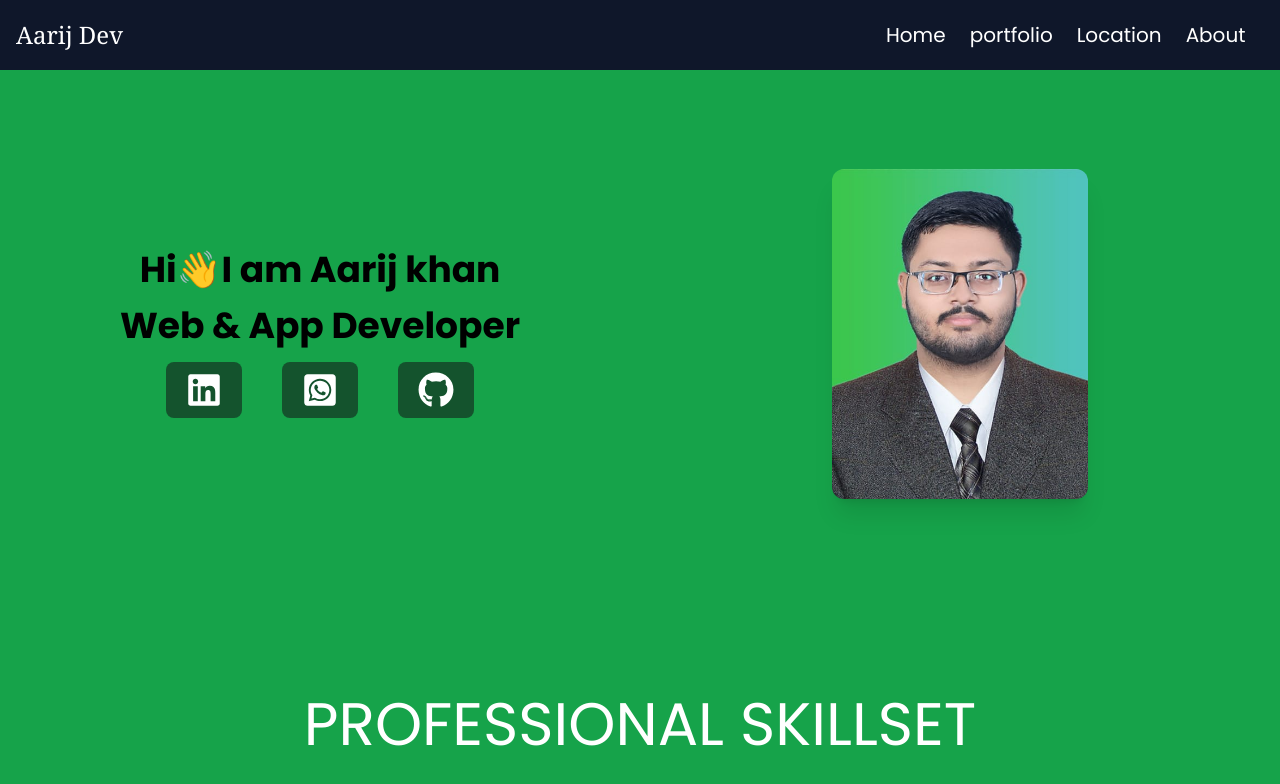
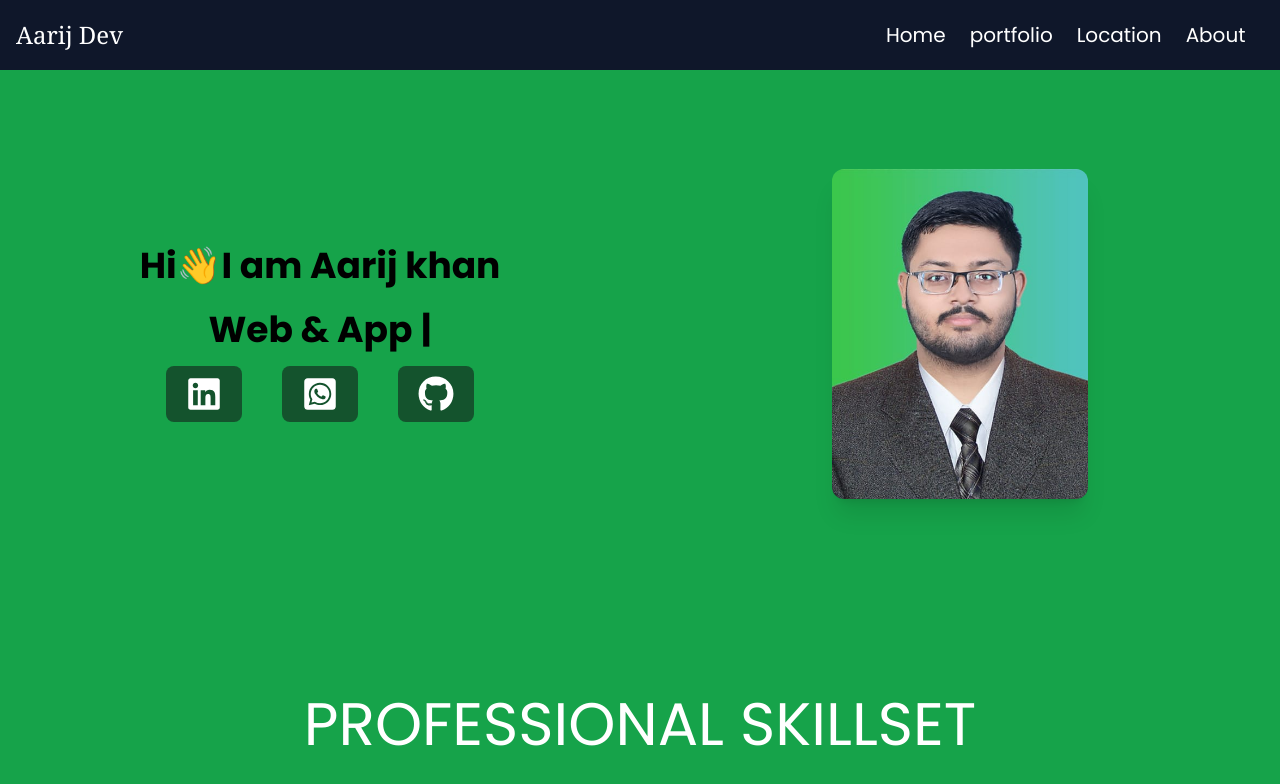
Before and after one commit to Aarij-khan/react-portfolio, a React (Vite) app: page / in a window 1280 px wide. Shown: the top 784 px of the page. Built offline with nearby package versions, Linux system fonts and the light colour scheme.

Commit message:
typewriter update

```diff
--- a/package.json
+++ b/package.json
@@ -15,7 +15,8 @@
     "react": "^18.3.1",
     "react-dom": "^18.3.1",
     "react-icons": "^5.3.0",
-    "react-router-dom": "^6.26.1"
+    "react-router-dom": "^6.26.1",
+    "typewriter-effect": "^2.21.0"
   },
   "devDependencies": {
     "@eslint/js": "^9.9.0",
--- a/src/home.jsx
+++ b/src/home.jsx
@@ -3,15 +3,23 @@ import Navbar from "./navbar";
 import pic from "./assets/profile.jpeg";
 import AOS from "aos";
 import "aos/dist/aos.css";
+import Typewriter from 'typewriter-effect';
 import { useEffect } from "react";
 import { IoLogoCss3 } from "react-icons/io5";
 import { RiTailwindCssFill } from "react-icons/ri";
 import { FaJs } from "react-icons/fa6";
 import { TbBrandReactNative } from "react-icons/tb";
 import { IoLogoFirebase } from "react-icons/io5";
-import { FaSquareGit ,FaLinkedin} from "react-icons/fa6";
+import { FaSquareGit, FaLinkedin } from "react-icons/fa6";
 import { SiNextdotjs } from "react-icons/si";
-import { FaGithub,FaWhatsappSquare ,FaPhoneAlt,FaHtml5,FaReact,FaBootstrap } from "react-icons/fa";
+import {
+  FaGithub,
+  FaWhatsappSquare,
+  FaPhoneAlt,
+  FaHtml5,
+  FaReact,
+  FaBootstrap,
+} from "react-icons/fa";
 import Footer from "./footer";
 import { Link } from "react-router-dom";
 function Home() {
@@ -23,7 +31,7 @@ function Home() {
     });
   }, []);
   const handleCall = () => {
-    window.location.href = 'tel:+92282183869';
+    window.location.href = "tel:+92282183869";
   };
 
   return (
@@ -35,29 +43,38 @@ function Home() {
           data-aos="fade-right"
         >
           <h1 className="font-poppins">Hi👋I am Aarij khan</h1>
-          <h1 className="font-poppins">Web & App Developer</h1>
+          {/* <h1 className="font-poppins">Web & App Developer</h1> */}
+          <h1 className="font-poppins mt-2">
+            <Typewriter
+              options={{
+                strings: ["Web & App Developer", "Software engineer"],
+                autoStart: true,
+                loop: true,
+              }}
+            />
+          </h1>
           <div className="flex gap-2 sm:gap-10 ">
-            <Link to={'https://www.linkedin.com/in/aarij-raza-146364328'}>
+            <Link to={"https://www.linkedin.com/in/aarij-raza-146364328"}>
               <div className="flex items-center  focus:outline-none text-white bg-green-900 hover:bg-green-500 focus:ring-4 focus:ring-green-100 font-medium rounded-lg text-sm px-5 py-2.5  dark:focus:ring-green-600">
                 <FaLinkedin className="text-4xl" />
               </div>
-
-
             </Link>
-            <Link to={'https://wa.me/923282183869'}>
+            <Link to={"https://wa.me/923282183869"}>
               <div className="flex items-center  focus:outline-none text-white bg-green-900 hover:bg-green-500 focus:ring-4 focus:ring-green-100 font-medium rounded-lg text-sm px-5 py-2.5  dark:focus:ring-green-600">
                 <FaWhatsappSquare className="text-4xl" />
               </div>
             </Link>
-            <div onClick={handleCall}  className="sm:hidden flex items-center  focus:outline-none text-white bg-green-900 hover:bg-green-500 focus:ring-4 focus:ring-green-100 font-medium rounded-lg text-sm px-5 py-2.5  dark:focus:ring-green-600">
+            <div
+              onClick={handleCall}
+              className="sm:hidden flex items-center  focus:outline-none text-white bg-green-900 hover:bg-green-500 focus:ring-4 focus:ring-green-100 font-medium rounded-lg text-sm px-5 py-2.5  dark:focus:ring-green-600"
+            >
               <FaPhoneAlt className="text-4xl" />
             </div>
-            <Link to={'https://github.com/Aarij-khan'}>
+            <Link to={"https://github.com/Aarij-khan"}>
               <div className="flex items-center  focus:outline-none text-white bg-green-900 hover:bg-green-500 focus:ring-4 focus:ring-green-100 font-medium rounded-lg text-sm px-5 py-2.5  dark:focus:ring-green-600">
                 <FaGithub className="text-4xl" />
               </div>
             </Link>
-
           </div>
         </div>
         <div
@@ -76,9 +93,8 @@ function Home() {
         Professional Skillset
       </h1>
 
-
-         <div className="pb-20 mt-10 w-full flex justify-center items-center flex-col bg-gradient-to-t from-green-900 to-green-600 overflow-x-hidden overflow-y-hidden"  >
-          <div className="flex gap-10 sm:flex-row flex-col sm:gap-32" >
+      <div className="pb-20 mt-10 w-full flex justify-center items-center flex-col bg-gradient-to-t from-green-900 to-green-600 overflow-x-hidden overflow-y-hidden">
+        <div className="flex gap-10 sm:flex-row flex-col sm:gap-32">
           <FaHtml5 className="text-[200px] border-2 text-black  shadow-2xl shadow-green-200 p-1 border-green-200 mt-3 " />
           <IoLogoCss3 className="text-[200px]  border-2 text-black  shadow-2xl shadow-green-200 p-1 border-green-200 mt-3" />
           <RiTailwindCssFill className="text-[200px] border-2 text-black  shadow-2xl shadow-green-200 p-1 border-green-200 mt-3 " />
@@ -98,10 +114,8 @@ function Home() {
           <SiNextdotjs className="text-[200px] border-2 text-black shadow-2xl shadow-green-200 p-1 border-green-200 mt-3" />
         </div>
       </div>
-        <Footer/>
-
+      <Footer />
     </div>
-
   );
 }
 
```
Also changed, not shown: 1 other file (tests, documents, lock files or other folders). Lines whose indentation alone changed are shown as unchanged.
